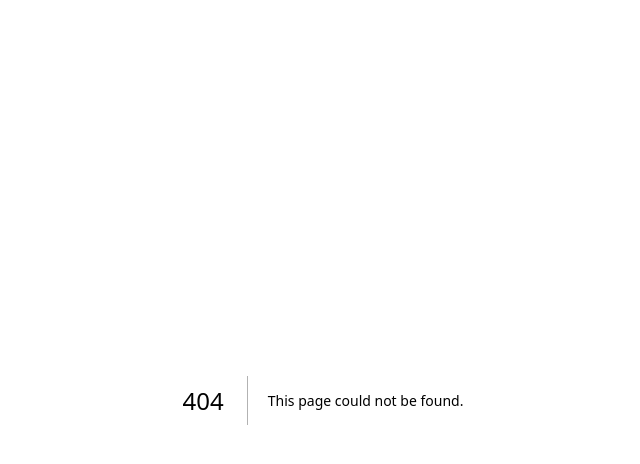
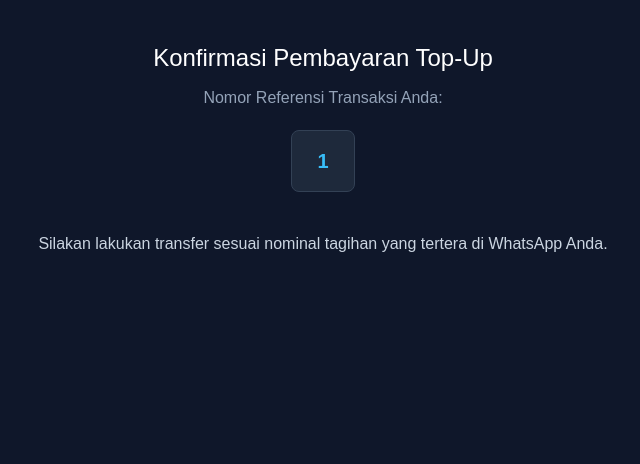
Before and after one commit to aqnaffarabiputra55-blip/kntg-website, a Next.js app: page /pay/1 in a window 1280 px wide. Before the commit this address had no page. Shown: the top 464 px of the page, without its empty margins (317-957 px from the left). Built offline with nearby package versions, Linux system fonts and the light colour scheme.

Commit message:
fix: tambah halaman dynamic payment

```diff
--- /dev/null
+++ b/app/pay/[id]/page.tsx
@@ -0,0 +1,18 @@
+'use client';
+import { useParams } from 'next/navigation';
+
+export default function PaymentPage() {
+  const params = useParams();
+  const id = params?.id;
+
+  return (
+    <div style={{ padding: '40px', fontFamily: 'sans-serif', textAlign: 'center', color: '#fff', background: '#0f172a', minHeight: '100vh' }}>
+      <h1 style={{ fontSize: '24px', marginBottom: '10px' }}>Konfirmasi Pembayaran Top-Up</h1>
+      <p style={{ color: '#94a3b8' }}>Nomor Referensi Transaksi Anda:</p>
+      <div style={{ background: '#1e293b', padding: '15px 25px', fontSize: '20px', borderRadius: '8px', display: 'inline-block', margin: '20px 0', border: '1px solid #334155', color: '#38bdf8', fontWeight: 'bold' }}>
+        {id}
+      </div>
+      <p style={{ marginTop: '20px', color: '#cbd5e1' }}>Silakan lakukan transfer sesuai nominal tagihan yang tertera di WhatsApp Anda.</p>
+    </div>
+  );
+}
```
